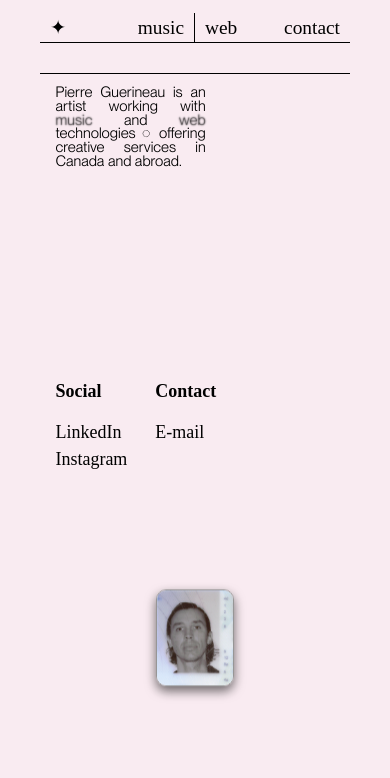
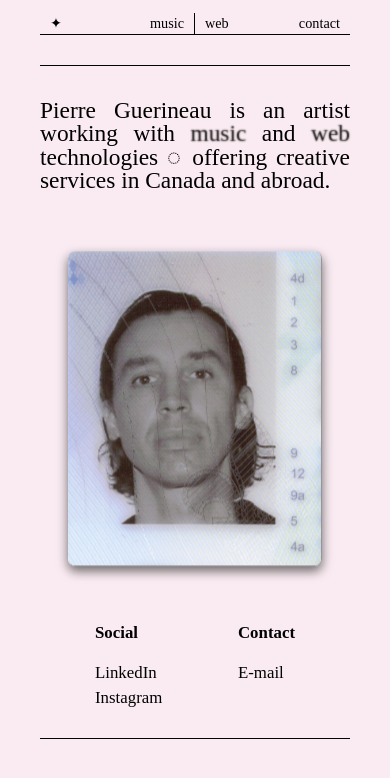
Before and after one commit to piaere/pg-official-v2, a React (Vite) app in the folder pg-vite/: page / in a window 390 px wide. Shown: the top 778 px of the page. Built offline with nearby package versions, Linux system fonts and the light colour scheme.

Commit message:
media query 101

```diff
--- a/pg-vite/src/Header.jsx
+++ b/pg-vite/src/Header.jsx
@@ -6,7 +6,7 @@ const Header = () => {
     <div className="fix">
       <div className="container-header">
         <div className="left">
-          <Link to="/" className="name">
+          <Link to="/" className="home-symbol">
             ✦
           </Link>
           <Link to="/music">music</Link>
--- a/pg-vite/src/Home.jsx
+++ b/pg-vite/src/Home.jsx
@@ -7,7 +7,7 @@ const Home = () => {
     <>
       {" "}
       <div className="container">
-        <div className="left-home">
+        <div className="left-home left-home-top">
           <div className="PG">
             {" "}
             Pierre Guerineau is an artist working with{" "}
@@ -20,7 +20,12 @@ const Home = () => {
             </Link>{" "}
             technologies ◌ offering creative services in Canada and abroad.
           </div>
-          <div className="left-bottom">
+        </div>
+        <div className="right-home">
+          <img src={pg} alt="portrait" className="portrait"></img>
+        </div>
+        <div className="left-home left-home-bottom">
+          <div className="social-contact-box">
           <div className="social-contact">
             <div className="social-contact-title">Social</div>
             <a
@@ -46,11 +51,9 @@ const Home = () => {
               E-mail
             </a>
           </div>
-          </div>
-        </div>
-        <div className="right-home">
-          <img src={pg} alt="portrait" className="portrait"></img>
-        </div>
+        </div></div>
+        {/* <div className="dummy"></div>
+        <div className="dummy"></div> */}
       </div>
     </>
   );
--- a/pg-vite/src/css/Global.css
+++ b/pg-vite/src/css/Global.css
@@ -3,23 +3,27 @@
 *::after {
   box-sizing: border-box;
 }
+
 * {
   margin: 0;
 }
+
 html,
 body {
+  font-size: 0.93em;
   height: 100%;
   background: rgb(249, 235, 241);
   font-family: PPNeueMontreal-Book;
   margin: 5px 20px 0;
-font-size: 0.93em;
 
 }
+
 body {
   line-height: 1.5;
   -webkit-font-smoothing: antialiased;
 
 }
+
 img,
 picture,
 video,
@@ -28,12 +32,14 @@ svg {
   display: block;
   max-width: 100%;
 }
+
 input,
 button,
 textarea,
 select {
   font: inherit;
 }
+
 p,
 h1,
 h2,
@@ -43,10 +49,12 @@ h5,
 h6 {
   overflow-wrap: break-word;
 }
+
 #root,
 #__next {
   isolation: isolate;
 }
+
 a {
   color: inherit;
   text-decoration: inherit;
@@ -64,8 +72,6 @@ a {
 @font-face {
   font-family: "Oracle";
   src: url(../fonts/ABCOracle-Medium-Trial.woff2) format("woff2");
-  /* other formats include: 'woff2', 'truetype, 'opentype',
-                            'embedded-opentype', and 'svg' */
 }
 
 
@@ -78,17 +84,18 @@ a {
 
 .page {
   margin: 30px 0;
+
   /* display: flex;
   justify-content: right; */
   border-bottom: 1px black solid;
   border-top: 1px black solid;
 }
 
-.music{
+.music {
   margin: 50px 11%;
 }
 
-.logo{
+.logo {
   display: flex;
   justify-content: center;
   margin-top: 5vw;
@@ -96,25 +103,97 @@ a {
   font-style: italic;
   letter-spacing: 5px;
   color: transparent;
-  text-shadow: 0 0 5px rgba(0,0,0,1);
+  text-shadow: 0 0 5px rgba(0, 0, 0, 1);
   transition: all 3s ease-out;
 }
 
-.logo:hover{
+.logo:hover {
   text-shadow: 0 0 1.6px rgb(219, 78, 219);
   transform: scale(1.1);
 }
-/*
-@media all and (max-width:700px) {
-  .logo{
+@media (max-width: 800px) {
+  .container {
+    grid-template-columns: auto;
+    grid-template-rows: auto;
+  }
 
 
-    margin-top: 80px;
-    font-size: 3.5rem;
-    font-style: italic;
-    letter-spacing: 5px;
-    color: transparent;
-    text-shadow: 0 0 5px rgba(0,0,0,1);
-    transition: all 3s ease-out;
+  .left-home{
+    padding: 4% 6%;
   }
-} */
+  .left-home-top {
+    font-size: 8vw;
+    margin: 20px 0px 40px 10px;
+  }
+
+  .left-home-bottom {
+    margin: 20px 0 27px 0 ;
+    justify-content: center;
+  }
+
+
+  .PG {
+    font-size: 6vw;
+    line-height: 6vw;
+  }
+
+  .portrait {
+    margin: 20px;
+    max-width: 65vw;
+  }
+}
+
+@media(max-width:550px) {
+
+  .container-header {
+    font-size: 1.1em;
+  }
+
+  .logo {
+    font-size: 3rem;
+  }
+
+  .music {
+    margin: 50px 3%;
+  }
+
+  .bio {
+    grid-template-columns: 1fr;
+  }
+
+  html,
+  body {
+    font-size: 0.9em;
+  }
+
+  .left-home {
+    padding: 4% 0 0 0;
+  }
+
+
+  .left-home-top {
+
+    margin: 20px 0 40px 0;
+
+  }
+
+  .left-home-bottom {
+    margin: 20px 0 27px 0;
+  }
+
+}
+
+@media(max-width:290px) {
+
+
+
+  .logo {
+    font-size: 2.5rem;
+  }
+
+  html,
+  body {
+    font-size: 0.8em;
+    line-height: 1;
+  }
+}
--- a/pg-vite/src/css/Header.css
+++ b/pg-vite/src/css/Header.css
@@ -1,17 +1,31 @@
-
-
 .container-header {
+  font-size: 1.4em;
   display: flex;
   justify-content: space-between;
   padding: 3px 10px 0;
   font-family: PPNeueMontreal-Book;
-  font-size: 1.4em;
   border-bottom: 1px solid black;
 
 }
 
-.name:active{
+.home-symbol {
+  -webkit-transition-duration: 0.01s;
+  -moz-transition-duration: 0.01s;
+  -o-transition-duration: 0.1s;
+  transition-duration: 0.1s;
+  -webkit-transition-property: -webkit-transform;
+  -moz-transition-property: -moz-transform;
+  -o-transition-property: -o-transform;
+  transition-property: transform;
+}
+
+.home-symbol:active {
   color: rgb(219, 78, 219);
+
+  -webkit-transform: scale(1.4, 0.8);
+  -ms-transform: scale(1.4, 0.8);
+  transform: scale(0.7, 1.4);
+
 }
 
 .left {
--- a/pg-vite/src/css/Home.css
+++ b/pg-vite/src/css/Home.css
@@ -1,72 +1,78 @@
 .container {
   display: grid;
   grid-template-columns: 1fr 1fr;
-
-  height: 85vh;
+  grid-template-rows: 67vh 20vh;
 }
 
-@media (max-width: 800px) {
-  .container {
-  grid-template-columns: auto;
 
-   }
-   .right-home{
-    justify-content: flex-end;
-    align-items: baseline;
-  }
+
+
+.left-home {
+  /* font-family: PPNeueMontreal;  */
+  padding: 4% 6% 0 6%;
+
 
 }
 
+.left-home-top {
+  padding-right: 13%;
 
-.left-home{
+  font-size: 3.8vw;
+
+  line-height: 3.5vw;
+
+  text-align: justify;
+}
+
+
+
+.left-home-bottom {
+  font-size: 1.3em;
   display: flex;
-  flex-direction: column;
+
+  /* justify-content: flex-start; */
+}
+
+.social-contact-box{
+  display: flex;
+
+  width: 200px;
   justify-content: space-between;
-	/* align-items: center; */
 
-  /* border-right: 1px solid black; */
-  padding: 4% 5% ;
 }
-.right-home{
+
+.social-contact {
+  /* margin-right: 10%; */
+
+}
+
+.social-contact-title {
+  font-weight: 700;
+  margin-bottom: 15px;
+}
+
+.right-home {
+  grid-row: span 2;
+
+
   display: flex;
   justify-content: center;
   align-items: center;
 }
 
-.PG{
-  font-family: PPNeueMontreal;
-  font-size: 3.8vw;
-  letter-spacing: 0px;
-  line-height: 3.5vw;
-  width: 38.5vw;
-  text-align: justify;
-}
+.portrait {
 
-/* @media all and (max-width:700px) {
-
-
-} */
-
-.left-bottom{
-  margin-top: 2 0px;
-  font-size: 1.3em;
-  display: flex;
-}
-
-.social-contact{
-  margin-right: 10%;
-}
-.social-contact-title{
-  font-weight: 700;
-  margin-bottom: 15px;
-}
-
-.portrait {
-  width: 20vw;
+  /* grid-row: span 2; */
+  width: 35vh;
+  /* padding: 10px;  */
   transform: translatey(0px);
-  border-radius: 10px;
-  border: solid 1px rgb(151, 150, 150);
+  border-radius: 7px;
+  border-right: solid 1px rgb(151, 150, 150);
+  border-bottom: solid 1px rgb(151, 150, 150);
   animation: float 5s ease-in-out infinite;
+  /* border-left:1px black solid; */
+  /* border-right:1px black solid; */
+  /* border-bottom:1px black solid;  */
 }
 
 @keyframes float {
@@ -74,25 +80,29 @@
     box-shadow: 0 3px 10px 0 rgba(0, 0, 0, 0.6);
     transform: translatey(0);
   }
+
   50% {
     box-shadow: 0 25px 15px 0 rgba(0, 0, 0, 0.2);
     transform: translatey(-1vh);
   }
+
   100% {
     box-shadow: 0 3px 10px 0 rgba(0, 0, 0, 0.6);
     transform: translatey(0);
   }
 }
+
 .portrait:hover {
   cursor: crosshair;
   animation-play-state: paused;
 }
 
-.music-web{
+.music-web {
   color: transparent;
-  text-shadow: 0 0 0.4vw rgba(0,0,0,1);
-  transition: all 1.1s ease-out;
+  text-shadow: 0 0 0.45vw rgba(0, 0, 0, 1);
+  transition: all 1s ease-out;
 }
-.music-web:hover{
+
+.music-web:hover {
   text-shadow: 0 0 1.6px rgb(219, 78, 219);
 }
--- a/pg-vite/src/css/music.css
+++ b/pg-vite/src/css/music.css
@@ -1,14 +1,12 @@
-
-
-.section{
+.section {
     letter-spacing: 1px;
-    padding: 60px 0 10px;
+    padding: 50px 0 10px;
     font-family: ABCLaicaBItalicVariable-Trial;
     font-style: italic;
     font-size: 1.1em;
 }
 
-.element{
+.element {
     padding: 5px 0;
     border-top: 1px black solid;
     display: grid;
@@ -19,13 +17,17 @@
 }
 
 
-.element:hover{
+
+
+.element:hover {
+
 
     padding: 10px 0;
     background-color: rgb(249, 223, 235);
     cursor: pointer;
 }
-.element:active{
+
+.element:active {
     transform: skewX(-5deg)skewY(-1deg);
 }
 
@@ -41,27 +43,38 @@ transition: all 0.1s ease-in-out;
     display: flex
 } */
 
-.bio{
-    padding-top: 5vw;
+
+
+.bio {
+    line-height: 17px;
     display: grid;
-    grid-template-columns: 1fr 1fr;
-    gap: 0px 8vw;
-    /* margin-left: 60%;     */
+
+    grid-template-columns: repeat(auto-fit, minmax(380px, 1fr));
+
+    gap: 15px 60px;
+
     text-align: justify;
-    /* border: 1px solid black; */
-    /* font-size: 1.2em; */
+
 }
 
-.gif{
-    border: 2px solid black;
-    border-radius: 5px;
-    scale:0.3;
+/* .bio-paragraph{
+    width: 100%;
+} */
+
+.gif {
+    border: 1px solid black;
+    border-radius: 2px;
+    margin: 80px 0 40px;
+    width: 10vw;
+    box-shadow: 2px 2px 4px 2px rgba(0, 0, 0, 0.23);
 }
 
-.gif-center{
+.gif-center {
     display: flex;
-	flex-direction: column;
-	flex-wrap: nowrap;
-	justify-content: center;
-	align-items: center;
+    flex-direction: column;
+    justify-content: center;
+    align-items: center;
+    padding-bottom: 5vh;
+    border-top: 1px black solid;
+    border-bottom: 1px black solid;
 }
--- a/pg-vite/src/data.json
+++ b/pg-vite/src/data.json
@@ -106,6 +106,12 @@
           "artist": "Marie Davidson & L’OEil Nu",
           "album": "Renegade Breakdown",
           "label": "Ninja Tune",
+          "year": "2020"
+        },
+        {
+          "artist": "TOPS",
+          "album": "Live at Tropico Beauty Studios",
+          "label": "Arbutus",
           "year": "2020"
         },
         {
--- a/pg-vite/src/web.jsx
+++ b/pg-vite/src/web.jsx
@@ -2,8 +2,45 @@ const Web = () => {
   return (
     <div className="music">
       <div className="logo">web ❍</div>
-      {/* <div className="logo">web ◯☯⚫⚪⚬⚭	✹❍〇</div> */}
-      <div>web stuff</div>
+      <div className="section">About</div>
+      <div className="bio">
+        <div className="bio-paragraph">
+          Junior Full-Stack web developper based in Montreal, Pierre Guerineau
+          builds web application for the (post-) modern age. He cultivates a
+          passion for technologies that empower people and communities.
+        </div>
+        <div className="bio-paragraph">
+          After graduating from Concordia University in June 2022, he started
+          building projects, reinforcing his knowledge and experimenting with
+          the JavaScript 3D Library Three.js. He then completed a Solidity
+          bootcamp allowing him to write smart contracts on EVM-compatible
+          blockchains and incorporate web3 tooling in his development toolbox.
+        </div>
+        <div className="bio-paragraph">
+          With an acute sense for intuitive and minimal design, the user
+          experience
+        </div>
+        <div className="bio-paragraph">
+          With personal projects including his duo with <i>Marie Davidson</i>,{" "}
+          <i>Essaie pas</i>. In 2020, he co-founded the <i>Éditions Appærent</i>{" "}
+          imprint with <i>Jesse Osborne-Lanthier</i> and <i>Will Balantyne</i>,
+          publishing his first solo record under the name <i>Feu St-Antoine</i>.
+        </div>
+        {/* <div></div> */}
+        <div className="bio-paragraph">
+          {" "}
+          His services are, but are not limited to, record production and
+          arrangments, mixing services, original music composition for film and
+          media, and remixes.
+          {/* <br/>
+          <a
+            style={{ "font-style": "italic" }}
+            href="mailto:polemoflora@gmail.com?subject=Let's work together!"
+          >
+            <i>Contact for a quote</i>
+          </a> */}
+        </div>
+      </div>
     </div>
   );
 };
```
Also changed, not shown: pg-vite/src/music.jsx (+41 -15 lines), 1 other file (tests, documents, lock files or other folders). Lines whose indentation alone changed are shown as unchanged.
